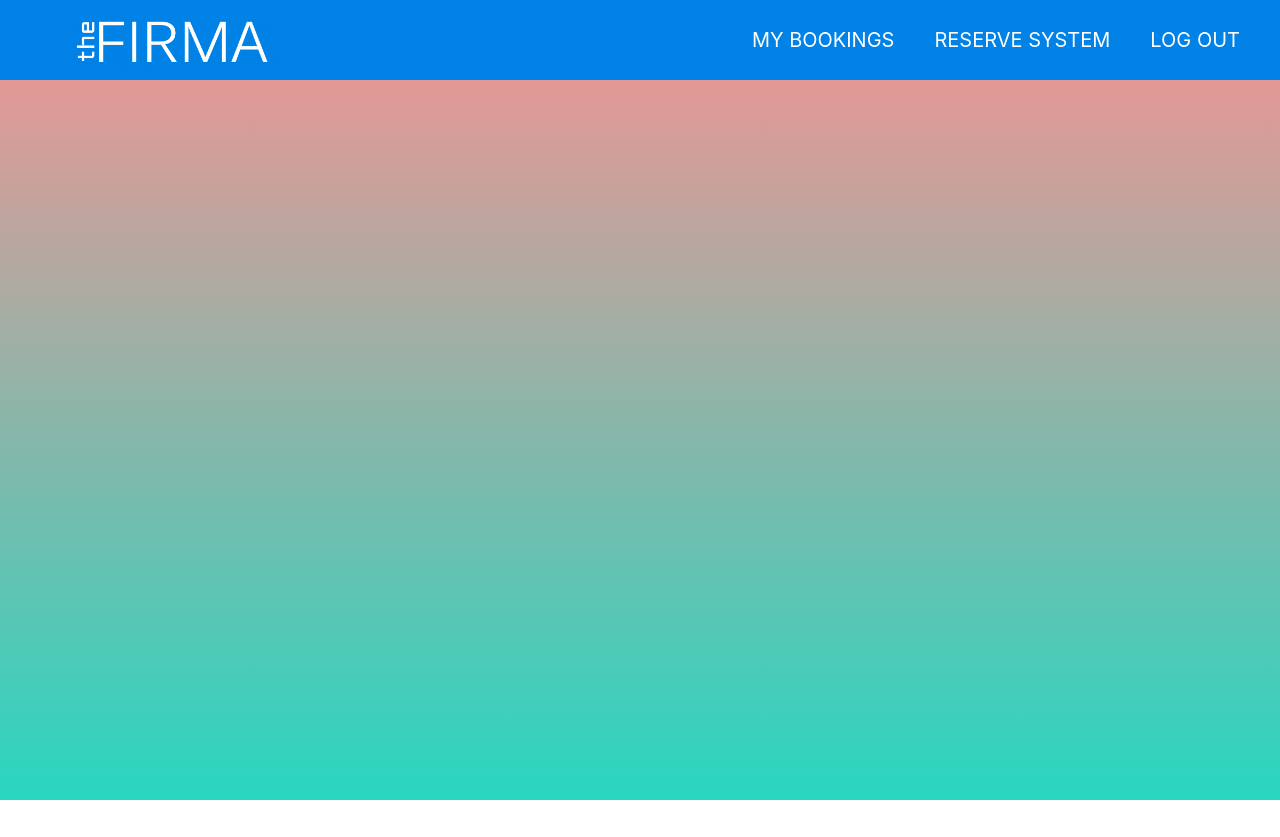
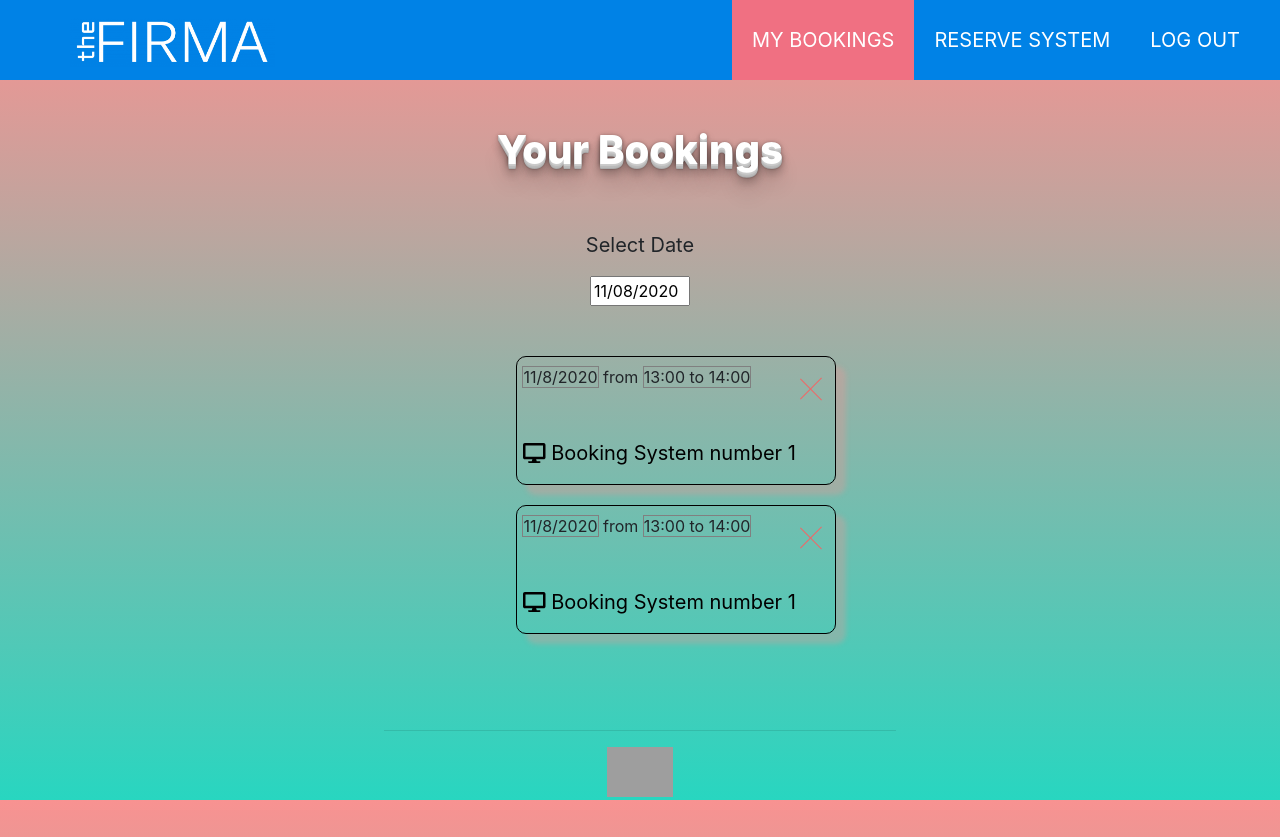
Before and after one commit to aleksanterijaakola/varausapp, a React (Create React App) app: page /dashboard in a window 1280 px wide. Before the commit the page ends 800 px from the top, so only its background shows below. Built offline with nearby package versions, Linux system fonts and the light colour scheme; no server answers; sample sign-in values are in the browser's storage; grey boxes are pictures that could not be loaded.

Commit message:
fixed css of navigation bar and added my bookings page

```diff
--- a/package.json
+++ b/package.json
@@ -16,6 +16,7 @@
     "prop-types": "^15.7.2",
     "react": "^17.0.1",
     "react-bootstrap": "^1.4.0",
+    "react-datepicker": "^3.3.0",
     "react-dom": "^17.0.1",
     "react-form-input-validation": "^2.0.5",
     "react-form-with-constraints": "^0.16.0",
--- a/src/App.css
+++ b/src/App.css
@@ -38,6 +38,7 @@ article {
   font-size: 16px;
   background-color: rgba(248, 146, 145, 0.4);
   border-color: rgba(248, 146, 145, 0.5);
+  color: black !important;
 }
 .form-signin .form-control::placeholder {
   color: white;
@@ -262,19 +263,26 @@ main > footer {
 
 }
 
+.activecolor{
+  background-color: #F07082	;
+}
+
 .navdivisionlist > .navdivisionlistitem:hover{
 
 
-  color: #F89291;
-  border-left: 2px solid white;
-  border-right: 2px solid white;
-  box-shadow:  15px 10px -15px #111
+  color: black;
+
+  border-bottom: 0.1px solid white;
+  border-right: 0.1px solid white;
+  box-shadow:  15px 10px -15px #111;
 }
 
 .navdivisionlist > .navdivisionlistitem:active{
 
   box-sizing: 10px 10px 5px #aaaaaa;
   color: #333;}
+
+
 
 
 @media (max-width: 900px) {
@@ -291,12 +299,20 @@ main > footer {
 
 }
 
-@media (max-width: 750px) {
-.navicon{
-  display: block;
-  line-height: 80px;
-}
 
+
+@media (max-width: 300px) {
+  .labelfirmaimg > .firmaimg{
+    height: 30px;
+    padding: 0 30px 0 30px;
+
+  }}
+
+  @media (max-width: 750px) {
+    .navicon{
+      display: block;
+      line-height: 80px;
+    }
 .navdivisionlist{
   position: fixed;
   width: 100%;
@@ -305,22 +321,287 @@ main > footer {
   left: -100%;
   transition: all .5s;
   text-align: center;
+  background-color: #6CB4EE;
+
 }
 
 .navdivisionlist > .navdivisionlistitem{
 
   display: block;
-  font-size: 20px;
+  font-size: 30px;
+ border-bottom: 1px solid black;
 }
 
-.navdivisionlist > .navdivisionlistitem:hover, .navdivisionlist > .navdivisionlistitem:active{
+.navdivisionlist > .navdivisionlistitem:hover{
+
+  color: black;
+}
+
+.navdivisionlist > .navdivisionlistitem:active{
   background-color: none;
-  color: red;
+  color: rgb(253, 97, 175);
   border: none;
+
+}
+
+
+.activecolor{
+  background-color: transparent;
+}
+
+
 }
 
 .navcheckbox:checked ~ .navdivisionlist{
   left: 0;
 }
 
+
+
+.react-datepicker-wrapper{
+  margin-bottom: 30px;
 }
+
+
+
+
+.form-control:focus{
+background-color: black !important;
+background-color: rgba(248, 146, 145, 0.4) !important;
+  border-color: rgba(248, 146, 145, 0.5) !important;
+
+}
+
+/*styling on autofill of the email column*/
+input:-webkit-autofill {
+  -webkit-box-shadow: 0 0 0 30px  rgba(248, 147, 145, 1) inset !important;
+  box-shadow: 0 0 0 30px rgba(248, 146, 145, 0.9) inset !important;
+  border-color: rgba(248, 146, 145, 0.5) !important;
+  -webkit-text-fill-color: black;
+}
+input:-webkit-autofill:focus {
+  -webkit-box-shadow: 0 0 0 30px  rgba(248, 146, 145, 1) !important;
+  box-shadow: 0 0 0 30px rgba(248, 146, 145, 0.9) inset !important;
+  border-color: rgba(248, 146, 145, 0.5) !important;
+  -webkit-text-fill-color: black;
+}
+
+.react-datepicker__input-container,.datepickerclass{
+
+  width: 100px;
+  z-index: 0 !important;
+
+
+}
+
+
+
+
+
+/*styling article and the foote(dashboard)*/
+.Headingtop{
+  text-shadow: 0 1px 0 #ccc,
+  0 2px 0 #c9c9c9,
+  0 3px 0 #bbb,
+  0 4px 0 #b9b9b9,
+  0 5px 0 #aaa,
+  0 6px 1px rgba(0, 0, 0, 0.1),
+  0 0 5px rgba(0,0,0,.1),
+  0 1px 3px rgba(0,0,0,.3),
+  0 3px 5px rgba(0,0,0,.2),
+  0 5px 10px rgba(0,0,0,.25),
+  0 10px 10px rgba(0,0,0,.2),
+  0 20px 20px rgba(0,0,0,.15);
+  font-weight: 800;
+  font-size: 40px;
+  color: white;
+  margin-bottom: 50px;
+
+}
+
+/*adjust booking colunms main div with the change in screen size and other css*/
+
+.divforbookingslots{
+  margin-left: 38%;
+  padding: 20px 30px 20px 30px;
+  align-content: center;
+  justify-content: center;
+
+}
+
+
+@media (max-width: 1100px){
+  .divforbookingslots{
+
+    margin-left: 33%;
+
+  }
+
+}
+
+@media (max-width: 900px){
+  .divforbookingslots{
+    margin-left: 30%;
+
+  }
+
+}
+
+@media (max-width: 700px){
+  .divforbookingslots{
+    margin-left: 24%;
+  }
+
+}
+
+@media (max-width: 600px){
+  .divforbookingslots{
+    margin-left: 20%;
+
+  }
+
+}
+
+@media (max-width: 500px){
+  .divforbookingslots{
+    margin-left: 15%;
+
+  }
+
+}
+
+
+@media (max-width: 450px){
+  .divforbookingslots{
+    margin-left: 8%;
+
+  }
+
+}
+
+@media (max-width: 450px){
+  .divforbookingslots{
+    margin-left: 0%;
+
+
+  }
+
+}
+
+@media (max-width: 400px){
+  .divforbookingslots{
+    padding-left: 4px;
+
+
+  }
+
+}
+
+/*div for individal individual booking*/
+.divforbookingslots > .individual_booking_container{
+
+  border: 1px solid black;
+  width: 320px;
+  border-radius: 10px;
+  background-color: '';
+  box-shadow: 10px 10px 5px 0px rgba(248, 146, 145, 0.3);
+  margin-bottom:20px;
+  padding-top: 5px;
+}
+
+
+/*div for individal individual booking,(date time and cancel button container)*/
+.divforbookingslots > .individual_booking_container > .time_cancel_date_container{
+
+  text-align: left;
+  margin-top: 3px;
+}
+
+/*div for individal individual booking,(date container)*/
+.divforbookingslots > .individual_booking_container > .time_cancel_date_container > .date_container{
+  display: inline;
+  text-align: left;
+  border: .5px grey solid;
+  margin-left: 5px;
+
+}
+
+/*div for individal individual booking,(on right of date)*/
+.divforbookingslots > .individual_booking_container > .time_cancel_date_container > .container_on_left_of_date{
+  display: inline;
+
+}
+
+/*div for individal individual booking,( time container)*/
+.divforbookingslots > .individual_booking_container > .time_cancel_date_container > .time_container{
+  display: inline;
+  text-align: left;
+  border: .5px grey solid;
+
+}
+
+/*cancel button css, which will cancel the booking*/
+
+.cancel_button_main_container {
+  position: relative;
+  margin: auto;
+  width: 30px;
+  cursor: pointer;
+}
+
+.cancel_button_first_child_container {
+  width: inherit;
+  text-align: center;
+}
+
+.cancel_button_text {
+  font-size: .8em;
+
+  text-transform: uppercase;
+  color: #fff;
+  transition: all .3s ease-in;
+  opacity: 0;
+  cursor: pointer;
+}
+
+.cancel_button_first_child_container:before, .cancel_button_first_child_container:after {
+  position: absolute;
+  content: '';
+  height: 1px;
+  width: inherit;
+  background: rgb(238, 103, 103);
+  left: 0;
+  transition: all .3s ease-in;
+}
+
+.cancel_button_first_child_container:before {
+  top: 50%;
+  transform: rotate(45deg);
+}
+
+.cancel_button_first_child_container:after {
+  bottom: 50%;
+  transform: rotate(-45deg);
+}
+
+.cancel_button_main_container:hover .cancel_button_text {
+  opacity: 1;
+
+}
+
+.cancel_button_main_container:hover{
+  width: 45px;
+}
+
+.cancel_button_main_container:hover .cancel_button_first_child_container:before,
+.cancel_button_main_container:hover .cancel_button_first_child_container:after {
+  transform: rotate(0);
+}
+
+.cancel_button_main_container:hover .cancel_button_first_child_container:before {
+  top: 0;
+}
+
+.cancel_button_main_container:hover .cancel_button_first_child_container:after {
+  bottom: 0;
+}
--- a/src/pages/Dashboard.js
+++ b/src/pages/Dashboard.js
@@ -1,22 +1,39 @@
 import React, { useRef,useState } from "react";
+import { useHistory } from "react-router-dom";
 import "../App.css";
+import "react-datepicker/dist/react-datepicker.css";
+import DatePicker from "react-datepicker";
 import thefirmalogo from "../img/thefirma_white.png";
 import turkuamklogo from "../img/turku_amk.png";
 
-import { faList } from '@fortawesome/free-solid-svg-icons'
+import { faList,faDesktop } from '@fortawesome/free-solid-svg-icons'
 import { FontAwesomeIcon } from "@fortawesome/react-fontawesome";
 
 
 export default function Dashboard() {
-  const emailRef = useRef();
+
+  const history = useHistory();
   const [inputcheck, setchecked] = useState(false);
+  const [startDate, setStartDate] = useState(new Date());
+
+  function changepage(){
+
+    history.push('/login');
+
+  };
+
+
+
+
+
+
 
   return (
     <React.Fragment>
       <main style={{paddingTop: 0}}>
       <header className="headernav" >
         <nav className='headernavtag'>
-          <input type="checkbox" className='navcheckbox'  checked={inputcheck}/>
+          <input type="checkbox" className='navcheckbox'  checked={inputcheck} id="checkedornot"/>
           <label onClick={() => {setchecked(old => !old)}} className='navicon'  style={{marginBottom: 0}}><FontAwesomeIcon icon={faList} color='white' /></label>
 
 
@@ -28,13 +45,13 @@ export default function Dashboard() {
 
           </label>
           <ul className='navdivisionlist'>
-            <li className='navdivisionlistitem'>My Bookings
+            <li className='navdivisionlistitem activecolor' onClick={() => {setchecked(old => !old); changepage()}}>My Bookings
 
             </li>
-            <li className='navdivisionlistitem'>Reserve System
+            <li className='navdivisionlistitem' onClick={() => {setchecked(old => !old)}}>Reserve System
 
             </li>
-            <li className='navdivisionlistitem'>Log Out
+            <li className='navdivisionlistitem' onClick={() => {setchecked(old => !old)}}>Log Out
 
             </li>
           </ul>
@@ -42,6 +59,83 @@ export default function Dashboard() {
 
         </nav>
       </header>
+      <article className="articlemybookings">
+
+        <div  className='Headingtop'>Your Bookings
+        </div>
+
+        <div>
+            <p style={{fontSize: 20}}>Select Date</p>
+            <DatePicker
+            selected={startDate}
+            onChange={date => setStartDate(date)}
+            filterDate={date => date.getDay() != 6 && date.getDay() != 0}
+            className='datepickerclass'
+            id='datepicker'
+            minDate={new Date()}/>
+        </div>
+
+        <div className='divforbookingslots'>
+
+             <div  className='individual_booking_container' >
+
+                 <div className="time_cancel_date_container">
+                     <p  className='date_container'>{startDate.toLocaleDateString()}</p>
+                     <p className='container_on_left_of_date'>       from   </p>
+                     <p  className='time_container'>13:00 to 14:00</p>
+                     <div className="cancel_button_main_container" style={{display: "inline",marginLeft: 45}}>
+                         <div className="cancel_button_first_child_container" style={{display: "inline"}}>
+                             <label className="cancel_button_text" style={{display: "inline",color: "red"}} >Cancel</label>
+                         </div>
+                     </div>
+                 </div>
+
+                 <div style={{marginTop: 10, paddingTop: 15}} clssName='divsystemname'>
+
+                     <p style={{textAlign: 'left',fontSize: 20,color: 'black'}}>&nbsp;<FontAwesomeIcon icon={faDesktop} color='black' />    Booking System number 1
+                     </p>
+
+
+                 </div>
+
+             </div>
+
+           <div  className='individual_booking_container' >
+
+                 <div className="time_cancel_date_container">
+
+                     <p  className='date_container'>{startDate.toLocaleDateString()}</p>
+                     <p className='container_on_left_of_date'>       from   </p>
+                     <p  className='time_container'>13:00 to 14:00</p>
+                     <div className="cancel_button_main_container" style={{display: "inline",marginLeft: 45}}>
+                         <div className="cancel_button_first_child_container" style={{display: "inline"}}>
+                             <label className="cancel_button_text" style={{display: "inline",color: "red"}} >Cancel</label>
+                         </div>
+                     </div>
+
+                 </div>
+
+                 <div style={{marginTop: 10, paddingTop: 15}} clssName='divsystemname'>
+
+                     <p style={{textAlign: 'left',fontSize: 20,color: 'black'}}>&nbsp;<FontAwesomeIcon icon={faDesktop} color='black' />    Booking System number 1
+                     </p>
+
+
+                 </div>
+
+             </div>
+
+
+
+        </div>
+
+
+
+      </article>
+      <footer>
+        <hr style={{marginLeft: '30%',marginRight: '30%'}}/>
+        <img className='imgfirma' src={turkuamklogo} style={{height: 50}}/>
+      </footer>
 
 
       </main>
--- a/src/pages/Login.js
+++ b/src/pages/Login.js
@@ -43,12 +43,13 @@ const Login = () => {
           Email Address
         </label>
         <input
+
           type="text"
           id="email"
           placeholder="E-MAIL"
           required
           ref={emailRef}
-          class="form-control"
+          class="form-control shadow-none"
         />
         <label htmlFor="inputPassword" className="sr-only">
           Password
@@ -59,7 +60,7 @@ const Login = () => {
           placeholder="PASSWORD"
           required
           ref={passwordRef}
-          className="form-control mt-3"
+          className="form-control mt-3  shadow-none"
         />
         <div className="d-flex justify-content-around mt-3 mb-4">
           <button disabled={loading} type="submit" className="LoginRegisterForgotButton" style={{marginRight: '2px'}}>
--- a/src/pages/Register.js
+++ b/src/pages/Register.js
@@ -61,7 +61,7 @@ const Register = () => {
             required
             name="email"
             placeholder="E-MAIL"
-            className="form-control"
+            className="form-control shadow-none"
           />
           <label htmlFor="inputMail" className="sr-only">
             Email Address
@@ -72,7 +72,7 @@ const Register = () => {
             required
             name="repeatEmail"
             placeholder="REPEAT E-MAIL"
-            className="form-control mt-3"
+            className="form-control mt-3 shadow-none"
           />
           <label htmlFor="inputPassword" className="sr-only">
             Password
@@ -83,7 +83,7 @@ const Register = () => {
             ref={password}
             placeholder="PASSWORD"
             required
-            className="form-control mt-3"
+            className="form-control mt-3 shadow-none"
           />
           <div className="d-flex justify-content-around mt-3 mb-4">
             <button
```
Also changed, not shown: 1 other file (tests, documents, lock files or other folders).
